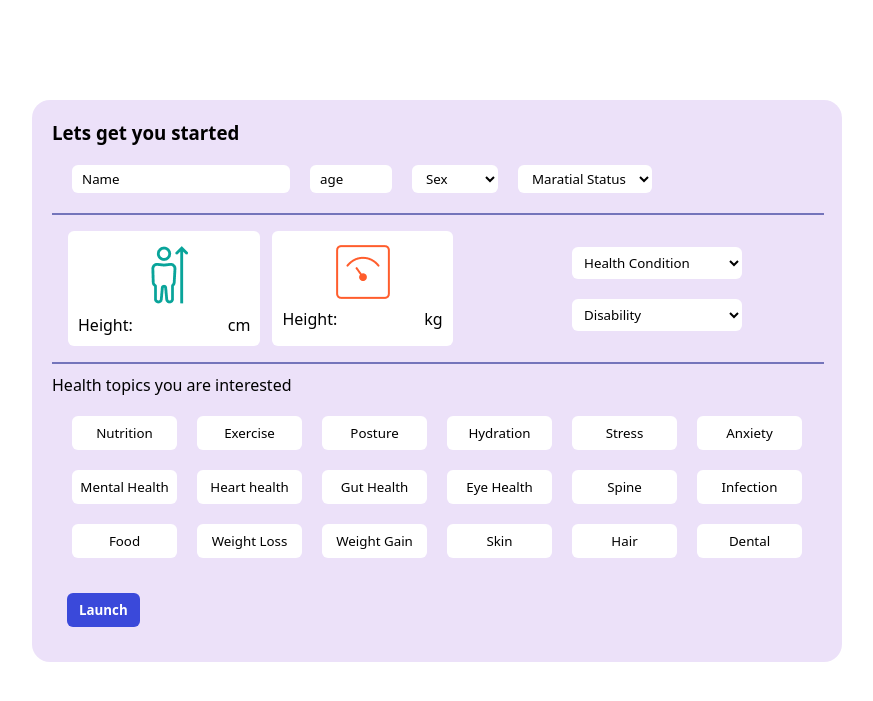
After one commit to sahanangadi39/Health-tracker-web-application, a PHP site: page /onboarding.php in a window 1280 px wide. The commit adds this page. Shown: the top 701 px of the page, without its empty margins (203-1076 px from the left). Run offline with PHP 8.4, Linux system fonts and the light colour scheme.

Commit message:
on boarding design

```diff
--- /dev/null
+++ b/Css/onboarding.css
@@ -0,0 +1,89 @@
+/* Section 1 */
+#section1{
+    display: flex;
+    margin: 10px;
+}
+#section1 button,#section1 select,#section1 option{
+    background-color: white;
+}
+#section1 *{
+    margin: 10px;
+    padding: 4px 10px;
+    border-radius: 6px;
+}
+/* Section 2 */
+#section2{
+margin: 10px;
+display: flex;
+}
+.heightinput,.weightinput{
+ display: flex;
+display: inline-block;
+background-color: white;
+margin: 6px;
+width: fit-content;
+padding: 10px;
+border-radius: 6px;
+text-align: center;
+}
+
+
+
+.rightsection{
+    display: flex;
+    flex-direction: column;
+    margin: auto 60px auto auto;
+}
+#section2 select, #section2 option{
+    background-color: white;
+    margin: 10px;
+    padding: 6px 30px 6px 8px;
+    border-radius: 6px;
+}
+
+/* Section 3  */
+#section3{
+display: grid;
+grid-template-columns: repeat(6, 125px);
+margin: 10px;
+}
+
+#section3 button{
+    padding: 8px;
+    margin: 10px;
+    background-color: white;
+    border-radius: 6px;
+    cursor: pointer;
+}
+
+hr{
+    border-color: rgb(116, 116, 187);
+    margin: 10px 0px 10px 0px;
+}
+
+
+
+
+
+
+/* remove ip number arrows */
+
+input::-webkit-outer-spin-button,
+input::-webkit-inner-spin-button {
+  -webkit-appearance: none;
+  margin: 0;
+}
+
+input[type=number] {
+  -moz-appearance: textfield;
+}
+
+.submitbtn{
+    padding: 8px 12px;
+    margin: 15px;
+    background-color: #3A49DA;
+    color: white;
+    font-weight: bold;
+    border-radius: 6px;
+    cursor: pointer;
+}
--- a/login.php
+++ b/login.php
@@ -10,7 +10,6 @@
     <meta name="viewport" content="width=device-width, initial-scale=1.0">
     <title>Health is Wealth</title>
     <link rel="stylesheet" href="/Css/login.css">
-    <!-- <link rel="shortcut icon" href="/Images/Group 1000005572.png" type="image/x-icon"> -->
 </head>
 
 <body>
--- /dev/null
+++ b/onboarding.php
@@ -0,0 +1,100 @@
+<?php
+// require '/dbconnect/connect.php';
+?>
+
+<!DOCTYPE html>
+<html lang="en">
+
+<head>
+    <meta charset="UTF-8">
+    <meta name="viewport" content="width=device-width, initial-scale=1.0">
+    <title>Health is Wealth</title>
+    <link rel="stylesheet" href="/Css/login.css">
+    <link rel="stylesheet" href="/Css/onboarding.css">
+</head>
+
+<body>
+    <div class="login">
+        <h3>Lets get you started</h3>
+        <form action="" method="post">
+            <div id="section1">
+                <input placeholder="Name" required type="text" name="name" id="nameinput">
+                <input placeholder="age" required min="0" max="110" type="number" name="age" id="ageinput">
+                <select required name="sex" id="sexinput">
+                    <option value="" disabled selected>Sex</option>
+                    <option value="Male">Male</option>
+                    <option value="Female">Female</option>
+                    <option value="other">others</option>
+                </select>
+                <select name="maratial_status" id="maratial_status">
+                    <option value="" disabled selected>Maratial Status</option>
+                    <option value="Married">Married</option>
+                    <option value="Unmarried">Un-Married</option>
+                </select>
+            </div>
+            <hr>
+            <div id="section2">
+                <div class="heightinput">
+                    <img src="/Images/height.png" alt="height icon">
+                    <br>
+                    <label for="Height">Height: &nbsp;&nbsp;&nbsp;</label>
+                    <input min="0" max="1000" type="number" name="Height" id="Height"> cm
+                </div>
+
+                <div class="weightinput">
+                    <img src="/Images/weight.png" alt="weight icon">
+                    <br>
+                    <label for="Height">Height: &nbsp;&nbsp;&nbsp</label>
+                    <input min="0" max="200" type="number" name="Height" id="Height"> kg
+                </div>
+
+                <div class="rightsection">
+                    <select name="healthCondition" id="healthCondition">
+                        <option value="" disabled selected>Health Condition</option>
+                        <option value="Healthy">Healthy</option>
+                        <option value="Un-Healthy">Un-Healthy</option>
+                    </select>
+
+                    <select name="Disability" id="Disability">
+                        <option selected disabled value="">Disability</option>
+                        <option value="No-Disability">No-Disability</option>
+                        <option value="Blind">Blind</option>
+                        <option value="Deaf">Deaf</option>
+                        <option value="Dumb">Dumb</option>
+                        <option value="physical-Disability">Physical-Disability</option>
+                    </select>
+                </div>
+
+            </div>
+            <hr>
+
+            <p>Health topics you are interested</p>
+            <div id="section3">
+                <button>Nutrition</button>
+                <button>Exercise</button>
+                <button>Posture</button>
+                <button>Hydration</button>
+                <button>Stress</button>
+                <button>Anxiety</button>
+                <button>Mental Health</button>
+                <button>Heart health</button>
+                <button>Gut Health</button>
+                <button>Eye Health</button>
+                <button>Spine</button>
+                <button>Infection</button>
+                <button>Food</button>
+                <button>Weight Loss</button>
+                <button>Weight Gain</button>
+                <button>Skin</button>
+                <button>Hair</button>
+                <button>Dental</button>
+            </div>
+            <button class="submitbtn" type="submit">Launch</button>
+        </form>
+
+
+
+    </div>
+</body>
+
+</html>
```
Also changed, not shown: Images/height.png (added), Images/weight.png (added).
